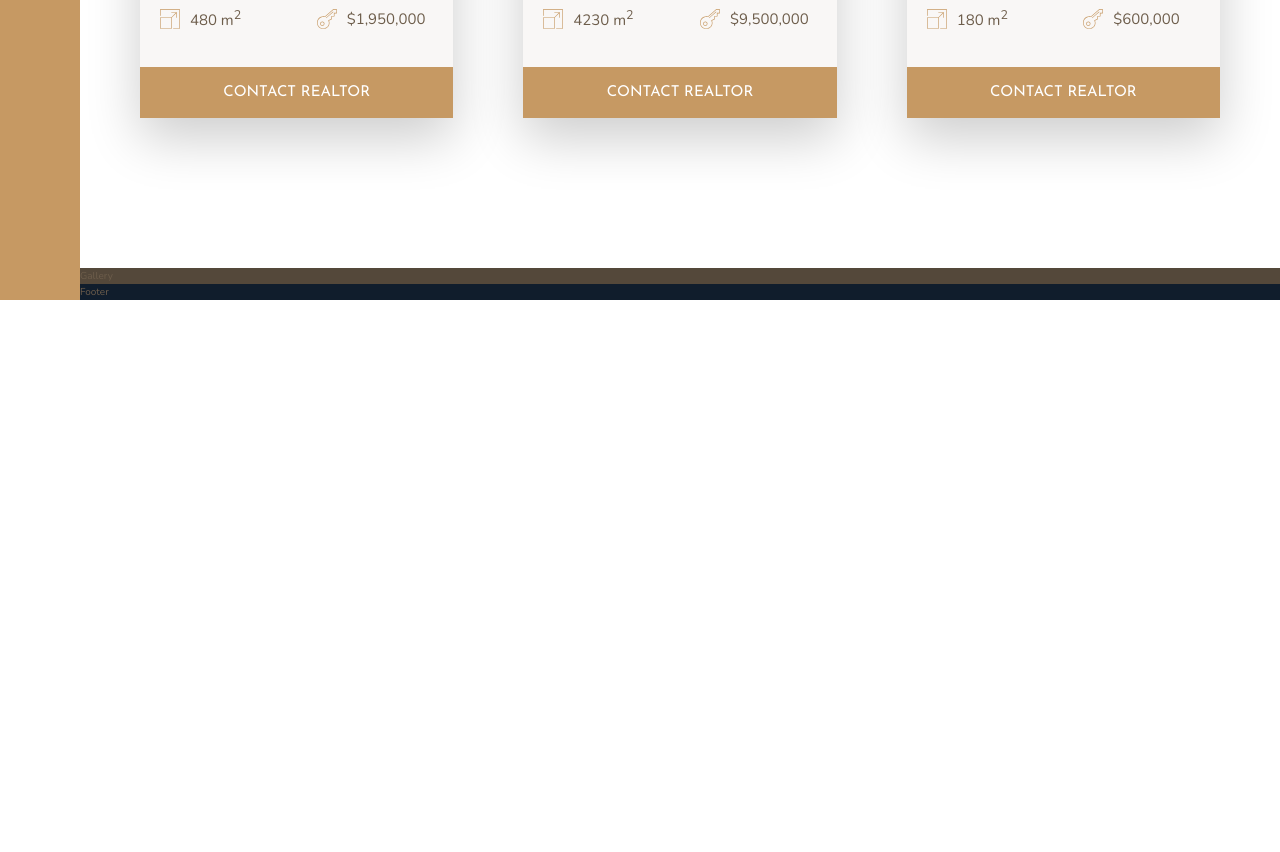
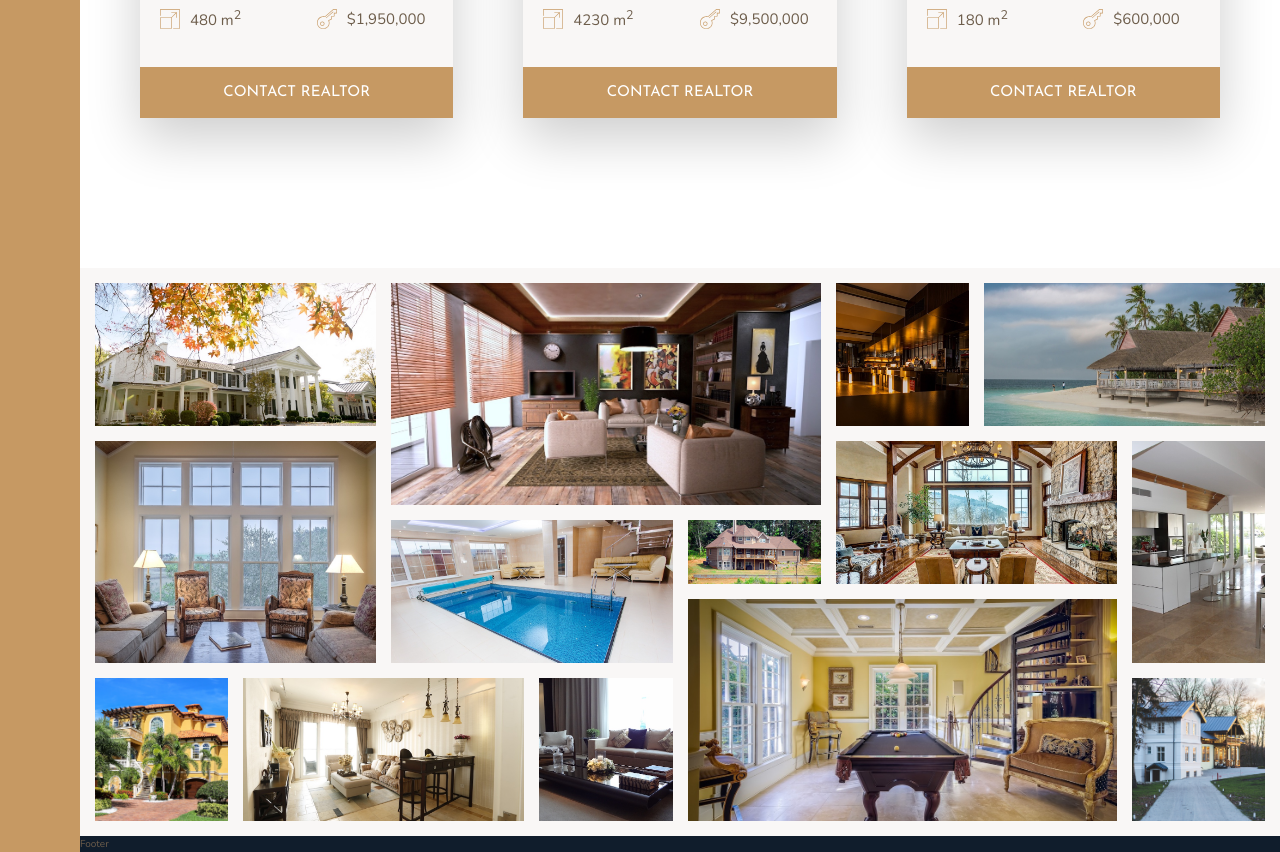
Before and after one commit to Jason-Malan/AdvancedCssAndScss, a website: page Nexter/index.html in a window 1280 px wide. Shown: the part 2804-3656 px from the top of the page. Before the commit the page ends 3104 px from the top, so only its background shows below. Drawn offline with nearby package versions, Linux system fonts and the light colour scheme.

Commit message:
Finished gallery section.

```diff
--- a/Nexter/index.html
+++ b/Nexter/index.html
@@ -312,7 +312,83 @@
       </div>
     </section>
 
-    <section class="gallery">Gallery</section>
+    <section class="gallery">
+      <figure class="gallery__item gallery__item--1">
+        <img src="img/gal-1.jpeg" alt="Gallery image 1" class="gallery__img" />
+      </figure>
+
+      <figure class="gallery__item gallery__item--2">
+        <img src="img/gal-2.jpeg" alt="Gallery image 2" class="gallery__img" />
+      </figure>
+
+      <figure class="gallery__item gallery__item--3">
+        <img src="img/gal-3.jpeg" alt="Gallery image 3" class="gallery__img" />
+      </figure>
+
+      <figure class="gallery__item gallery__item--4">
+        <img src="img/gal-4.jpeg" alt="Gallery image 4" class="gallery__img" />
+      </figure>
+
+      <figure class="gallery__item gallery__item--5">
+        <img src="img/gal-5.jpeg" alt="Gallery image 5" class="gallery__img" />
+      </figure>
+
+      <figure class="gallery__item gallery__item--6">
+        <img src="img/gal-6.jpeg" alt="Gallery image 6" class="gallery__img" />
+      </figure>
+
+      <figure class="gallery__item gallery__item--7">
+        <img src="img/gal-7.jpeg" alt="Gallery image 7" class="gallery__img" />
+      </figure>
+
+      <figure class="gallery__item gallery__item--8">
+        <img src="img/gal-8.jpeg" alt="Gallery image 8" class="gallery__img" />
+      </figure>
+
+      <figure class="gallery__item gallery__item--9">
+        <img src="img/gal-9.jpeg" alt="Gallery image 9" class="gallery__img" />
+      </figure>
+
+      <figure class="gallery__item gallery__item--10">
+        <img
+          src="img/gal-10.jpeg"
+          alt="Gallery image 10"
+          class="gallery__img"
+        />
+      </figure>
+
+      <figure class="gallery__item gallery__item--11">
+        <img
+          src="img/gal-11.jpeg"
+          alt="Gallery image 11"
+          class="gallery__img"
+        />
+      </figure>
+
+      <figure class="gallery__item gallery__item--12">
+        <img
+          src="img/gal-12.jpeg"
+          alt="Gallery image 12"
+          class="gallery__img"
+        />
+      </figure>
+
+      <figure class="gallery__item gallery__item--13">
+        <img
+          src="img/gal-13.jpeg"
+          alt="Gallery image 13"
+          class="gallery__img"
+        />
+      </figure>
+
+      <figure class="gallery__item gallery__item--14">
+        <img
+          src="img/gal-14.jpeg"
+          alt="Gallery image 14"
+          class="gallery__img"
+        />
+      </figure>
+    </section>
 
     <footer class="footer">Footer</footer>
   </body>
--- a/Nexter/sass/_gallery.scss
+++ b/Nexter/sass/_gallery.scss
@@ -1,4 +1,83 @@
 .gallery {
+  background-color: $color-grey-light-1;
   grid-column: full-start / full-end;
-  background-color: $color-grey-dark-1;
+  display: grid;
+  grid-template-columns: repeat(8, 1fr);
+  grid-template-rows: repeat(7, 5vw);
+  gap: 1.5rem;
+  padding: 1.5rem;
+
+  &__item {
+    &--1 {
+      grid-row: 1 / 3;
+      grid-column: 1 / 3;
+    }
+
+    &--2 {
+      grid-row: 1 / 4;
+      grid-column: 3 / 6;
+    }
+
+    &--3 {
+      grid-row: 1 / 3;
+    }
+
+    &--4 {
+      grid-row: 1 / 3;
+      grid-column: 7 / -1;
+    }
+
+    &--5 {
+      grid-row: 3 / span 3;
+      grid-column: 1 / span 2;
+    }
+
+    &--6 {
+      grid-row: 4 / 6;
+      grid-column: 3 / span 2;
+    }
+
+    &--7 {
+      grid-row: 4 / 5;
+    }
+
+    &--8 {
+      grid-row: 3 / 5;
+      grid-column: 6 / 8;
+    }
+
+    &--9 {
+      grid-row: 3 / 6;
+    }
+
+    &--10 {
+      grid-row: 6 / 8;
+    }
+
+    &--11 {
+      grid-row: 6 / 8;
+      grid-column: 2 / 4;
+    }
+
+    &--12 {
+      grid-row: 6 / 8;
+      grid-column: 4 / 5;
+    }
+
+    &--13 {
+      grid-row: 5 / -1;
+      grid-column: 5 / 8;
+    }
+
+    &--14 {
+      grid-row: 6 / -1;
+    }
+  }
+
+  &__img {
+    width: 100%;
+    height: 100%;
+    object-fit: cover;
+    display: block;
+  }
 }
```
Also changed, not shown: Nexter/css/style.css.
